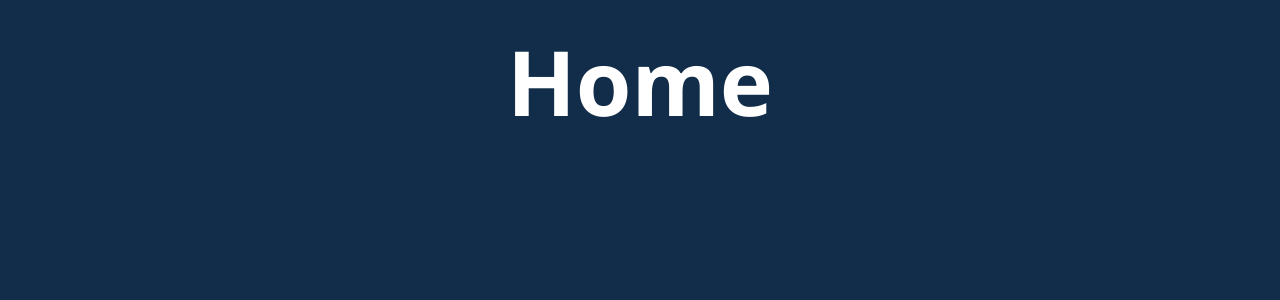
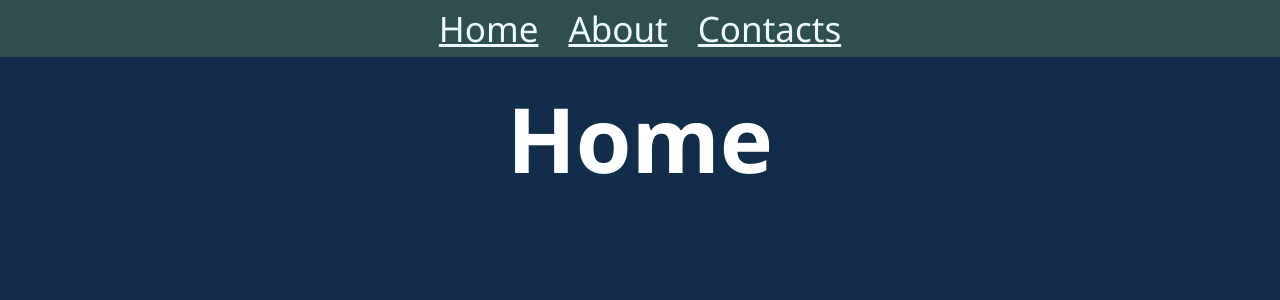
Before and after one commit to 95Kiryl/ToDoList_React, a React (Create React App) app in the folder 26-react-router/: page / in a window 1280 px wide. Shown: the top 300 px of the page. Built offline with nearby package versions, Linux system fonts and the light colour scheme.

Commit message:
Menu router

```diff
--- a/26-react-router/src/App.css
+++ b/26-react-router/src/App.css
@@ -5,6 +5,15 @@
 a {
   color: aliceblue;
   font-size: 35px;
+}
+
+nav {
+  background-color: darkslategray;
+  padding: 5px;
+}
+
+nav a {
+  margin: 15px;
 }
 
 h1 {
--- a/26-react-router/src/App.jsx
+++ b/26-react-router/src/App.jsx
@@ -4,16 +4,19 @@
 import About from './components/About';
 import Contacts from './components/Contacts';
 import NotFound from './components/NotFound';
+import MainLayout from './layouts/MainLayout';
 
 function App() {
   return (
     <BrowserRouter>
       <div className="App">
         <Routes>
-          <Route path="/" element={<Home />} />
-          <Route path="about" element={<About />} />
-          <Route path="contacts" element={<Contacts />} />
-          <Route path="*" element={<NotFound />} />
+          <Route path="/" element={<MainLayout />}>
+            <Route index element={<Home />} />
+            <Route path="about" element={<About />} />
+            <Route path="contacts" element={<Contacts />} />
+            <Route path="*" element={<NotFound />} />
+          </Route>
         </Routes>
       </div>
     </BrowserRouter>
--- a/26-react-router/src/components/About.jsx
+++ b/26-react-router/src/components/About.jsx
@@ -4,7 +4,6 @@
   return (
     <>
       <h1>About</h1>
-      <Link to="/">Go to Home</Link>
     </>
   );
 };
--- a/26-react-router/src/components/Home.jsx
+++ b/26-react-router/src/components/Home.jsx
@@ -1,5 +1,9 @@
 const Home = () => {
-  return <h1>Home</h1>;
+  return (
+    <>
+      <h1>Home</h1>
+    </>
+  );
 };
 
 export default Home;
--- /dev/null
+++ b/26-react-router/src/components/Menu.jsx
@@ -0,0 +1,13 @@
+import { Link } from 'react-router-dom';
+
+const Menu = () => {
+  return (
+    <nav>
+      <Link to="/">Home</Link>
+      <Link to="/about">About</Link>
+      <Link to="/contacts">Contacts</Link>
+    </nav>
+  );
+};
+
+export default Menu;
--- /dev/null
+++ b/26-react-router/src/layouts/MainLayout.jsx
@@ -0,0 +1,13 @@
+import { Outlet } from 'react-router-dom';
+import Menu from '../components/Menu';
+
+const MainLayout = () => {
+  return (
+    <>
+      <Menu />
+      <Outlet />
+    </>
+  );
+};
+
+export default MainLayout;
```
